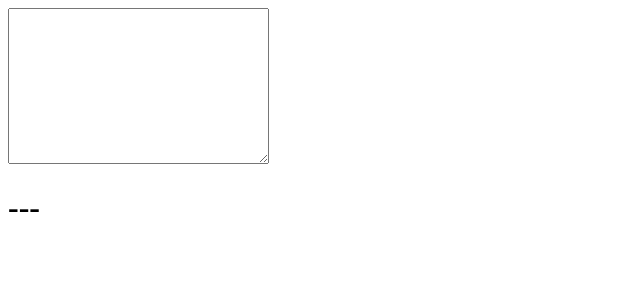
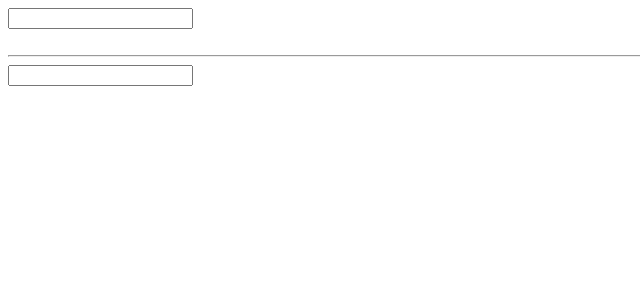
Before and after one commit to bvicinus/reactRepoTesting, a React (Create React App) app in the folder my-app/: page / in a window 1280 px wide. Shown: the top 300 px of the page, without its empty margins (0-640 px from the left). Built offline with nearby package versions, Linux system fonts and the light colour scheme.

Commit message:
ninth commit
using refs for multiple components

```diff
--- a/my-app/src/App.js
+++ b/my-app/src/App.js
@@ -3,37 +3,43 @@
 class App extends React.Component {
     constructor(){
         super();
-        this.state = {currentEvent: '---'}
-        this.update = this.update.bind(this)
+        this.state = {a:''}
     }
-    update(e){
-        this.setState({currentEvent: e.type})
+    update(){
+        this.setState({
+            a: this.a.value,   //example using a callback node
+            b: this.refs.b.value  //regular ref
+        })
     }
 
     render(){
         return (
             <div>
-                <textarea
-                    onKeyPress={this.update}
-                    onCopy={this.update}
-                    onCut={this.update}
-                    onPaste={this.update}
-                    onFocus={this.update}
-                    onBlur={this.update}
-                    onDoubleClick={this.update}
-                    //ipod movement events
-                    onTouchStart={this.update}
-                    onTouchMove={this.update}
-                    onTouchEnd={this.update}
-                    cols="30"
-                    rows="10" />
-                <h1>{this.state.currentEvent}</h1>
+                <input
+                    ref={node => this.a = node} //the ref can take a callback, where we return a node
+                    type="text"
+                    onChange={this.update.bind(this)}
+                    />
+
+                <br/>
+                <br/>
+                {this.state.a}
+
+                <hr />
+
+                <input
+                    ref="b"  //ref actually returns a node, that's why this works the same as node a above
+                    type="text"
+                    onChange={this.update.bind(this)}
+                />
+
+                <br/>
+                <br/>
+                {this.state.b}
+
             </div>
         )
     }
 }
 
-
-
-
 export default App
```
